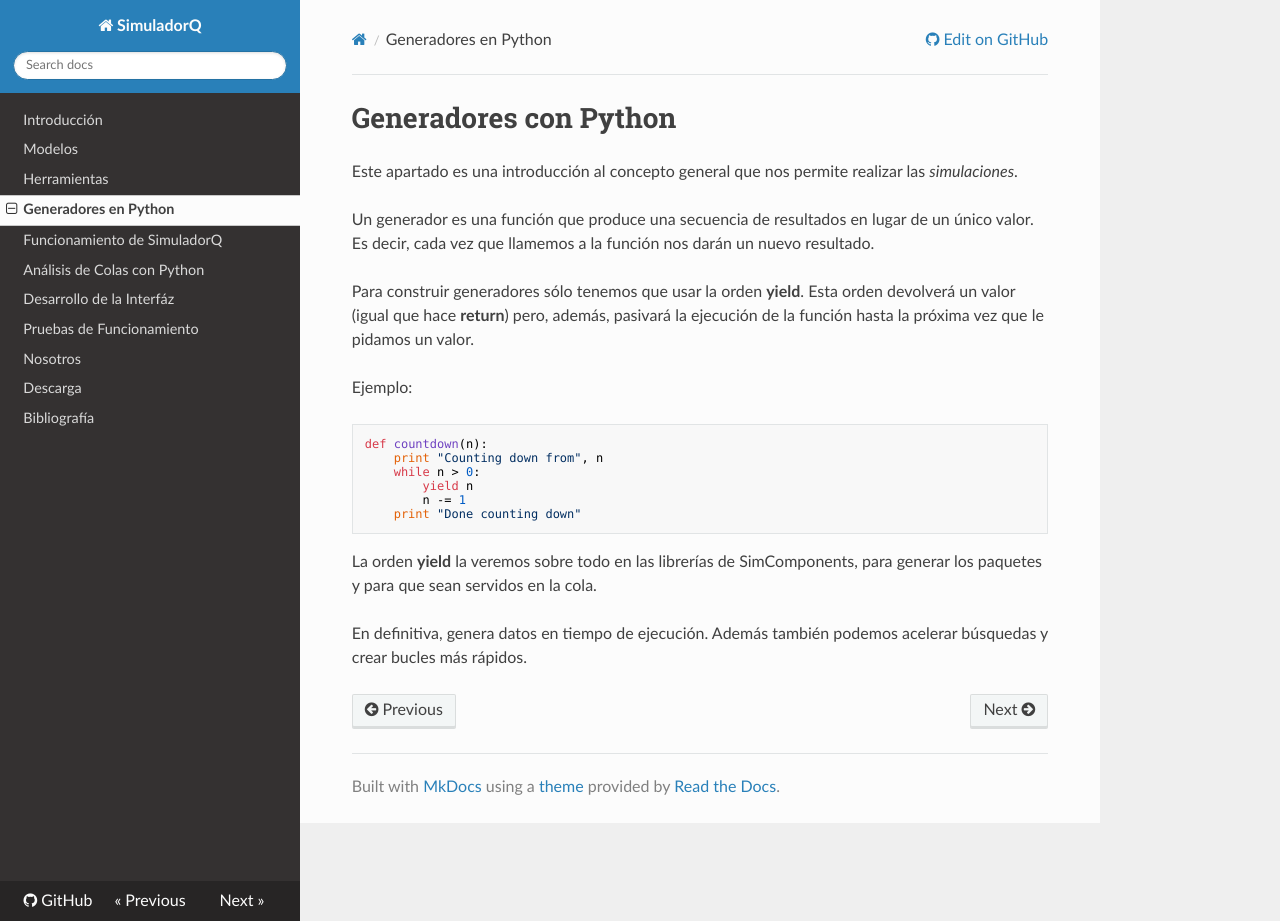
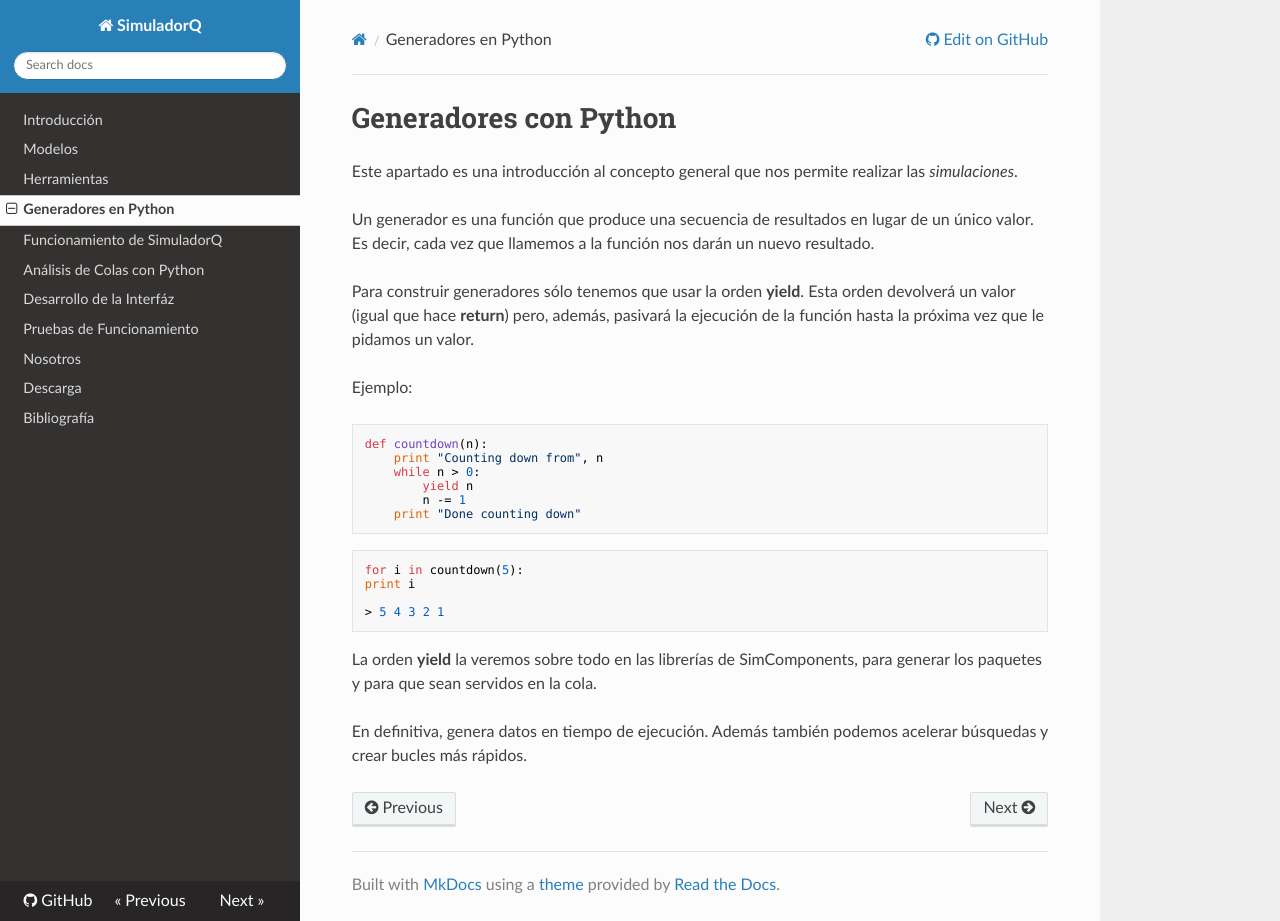
Before and after one commit to m-ibarra-arg/trafico, an MkDocs documentation site: the page built from docs/GeneradoresPython.md, in a window 1280 px wide and 921 px high. Built offline with MkDocs 1.6.1, drawn with Linux system fonts in a browser that asks for light colours; nearby versions of some CDN libraries; old or Windows-style settings are respelled for this version of MkDocs.

Commit message:
Uploaded by https://stackedit.io/

````diff
--- a/docs/GeneradoresPython.md
+++ b/docs/GeneradoresPython.md
@@ -17,10 +17,17 @@ def countdown(n):
     print "Done counting down"
 ```
 
+```python
+for i in countdown(5):
+print i
+
+> 5 4 3 2 1
+```
 La orden **yield** la veremos sobre todo en las librerías de SimComponents, para generar los paquetes y para que sean servidos en la cola.
 
 En definitiva,  genera  datos en tiempo de ejecución. Además también podemos acelerar búsquedas y crear bucles más rápidos.
 <!--stackedit_data:
-eyJoaXN0b3J5IjpbLTE2OTcxMTI1MDYsLTEzNzQ4MjAzLDE4Nz
-c4Njk4OTcsMTM5NTIwMjEwOSwtMzEyODkzOTddfQ==
+eyJoaXN0b3J5IjpbMzQyNjU5NTIxLC0xNjk3MTEyNTA2LC0xMz
+c0ODIwMywxODc3ODY5ODk3LDEzOTUyMDIxMDksLTMxMjg5Mzk3
+XX0=
 -->
````
